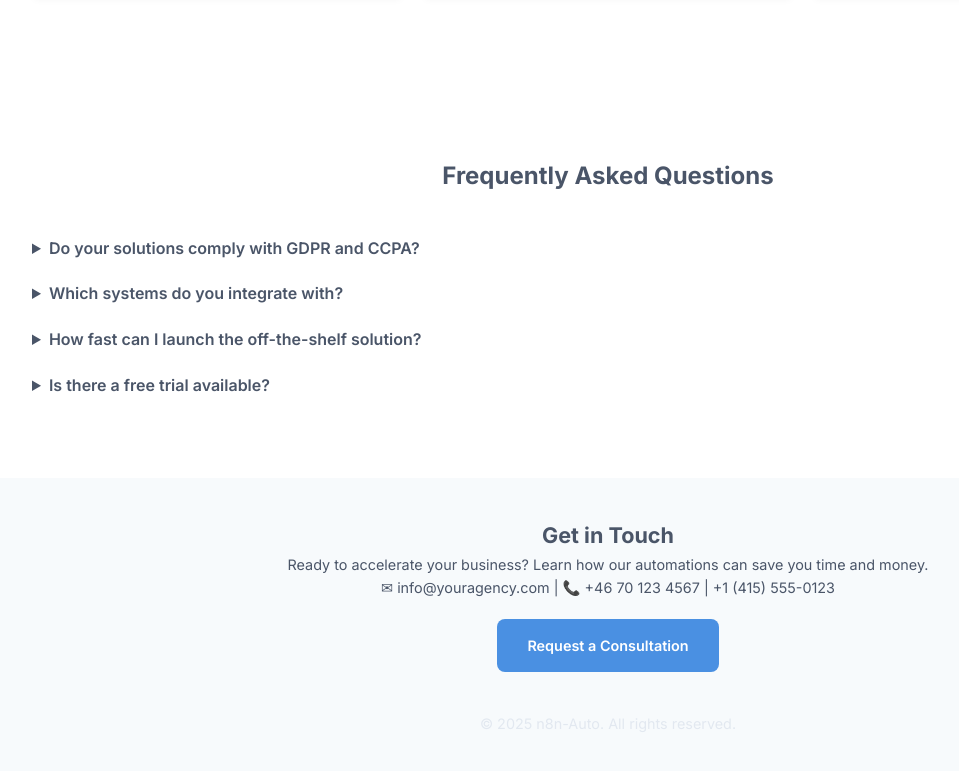
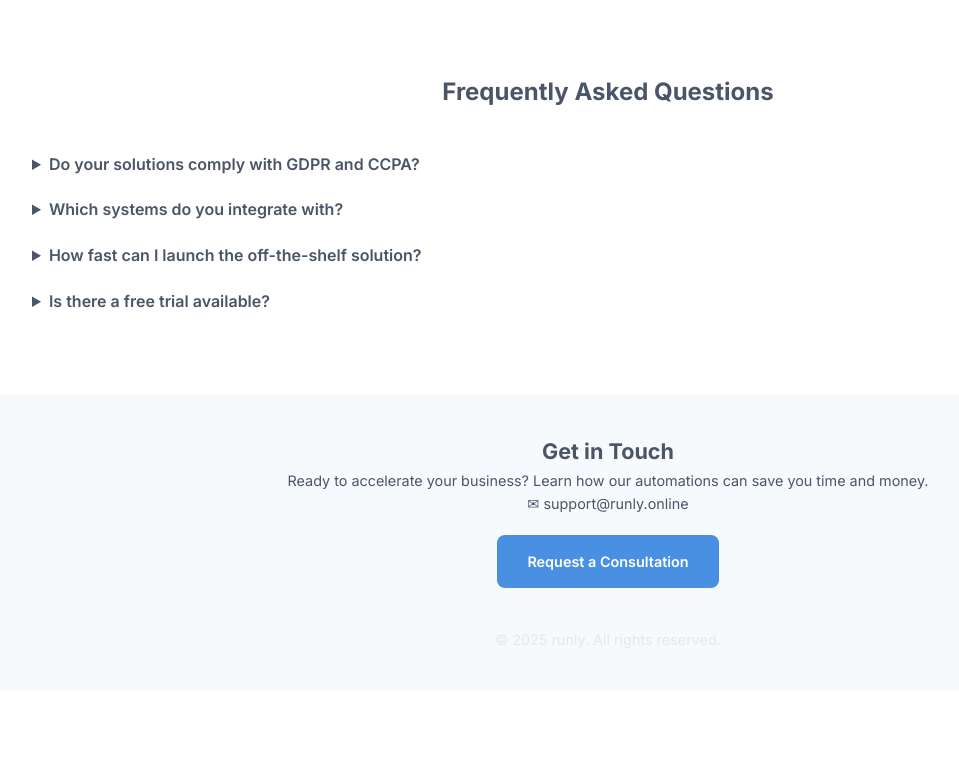
Before and after one commit to Max23050/runly, a plain HTML site: page index.html in a window 1280 px wide. Shown: the part 1643-2414 px from the top of the page, without its empty margins (32-991 px from the left). After the commit the page ends 2334 px from the top, so only its background shows below. Drawn offline with Linux system fonts and the light colour scheme.

Commit message:
text-changes

```diff
--- a/index.html
+++ b/index.html
@@ -110,13 +110,13 @@
 
   <section class="hero">
     <div class="container hero-text">
-      <h1>Automate Your Business Processes with AI & n8n</h1>
+      <h1>Automate Your Business Processes with AI</h1>
       <p>Flexible solutions for small and medium businesses in Europe and the US — from ready-made workflows to custom AI agents.</p>
       <a href="#contact" class="btn btn-primary">Request a Consultation</a>
       <a href="#pricing" class="btn btn-outline" style="margin-left:10px;">View Pricing</a>
     </div>
     <div class="container hero-img">
-      <img src="https://source.unsplash.com/600x400/?automation,technology" alt="Automation illustration">
+      <img src="img/headImg.png" alt="Automation illustration">
     </div>
   </section>
 
@@ -212,11 +212,11 @@
     <div class="container">
       <h2>Get in Touch</h2>
       <p>Ready to accelerate your business? Learn how our automations can save you time and money.</p>
-      <p>✉ <a href="mailto:info@youragency.com">info@youragency.com</a> | 📞 +46 70 123 4567 | +1 (415) 555-0123</p>
+      <p>✉ <a href="mailto:support@runly.online">support@runly.online</a></p>
       <div style="margin-top:20px;">
-        <a href="mailto:info@youragency.com" class="btn btn-primary">Request a Consultation</a>
+        <a href="mailto:support@runly.online" class="btn btn-primary">Request a Consultation</a>
       </div>
-      <p style="margin-top:40px; color: var(--gray-300);">© 2025 n8n-Auto. All rights reserved.</p>
+      <p style="margin-top:40px; color: var(--gray-300);">© 2025 runly. All rights reserved.</p>
     </div>
   </footer>
 
```
Also changed, not shown: 2 other files.
